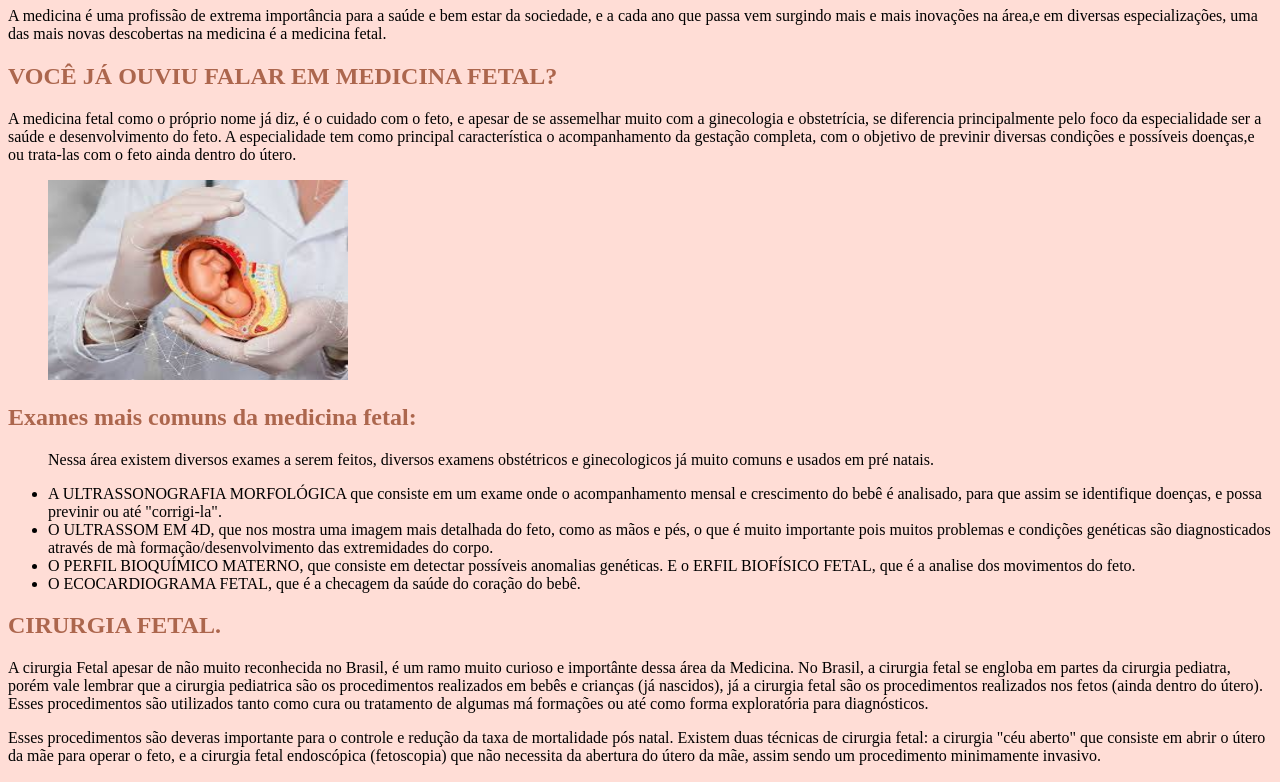
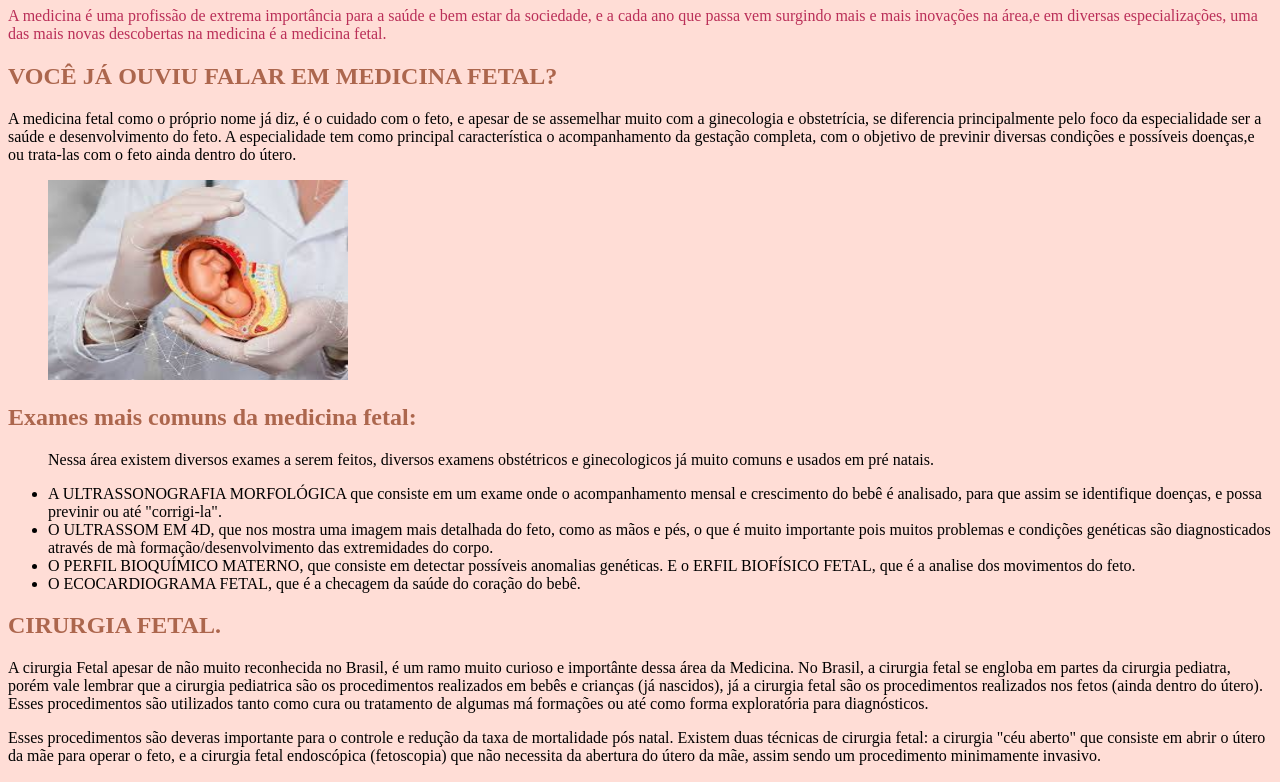
Before and after one commit to juliabeatris/Julia-linda-e-corinthiana, a plain HTML site: page index.html in a window 1280 px wide. Shown: the part 73-855 px from the top of the page. Drawn offline with Linux system fonts and the light colour scheme.

Commit message:
Update style.css

```diff
--- a/style.css
+++ b/style.css
@@ -5,3 +5,5 @@ h1{ color: #000000;
 }
 h2{ color: #ac664d;
 }
+.bolo{ color: #BA2F58;
+}
```
